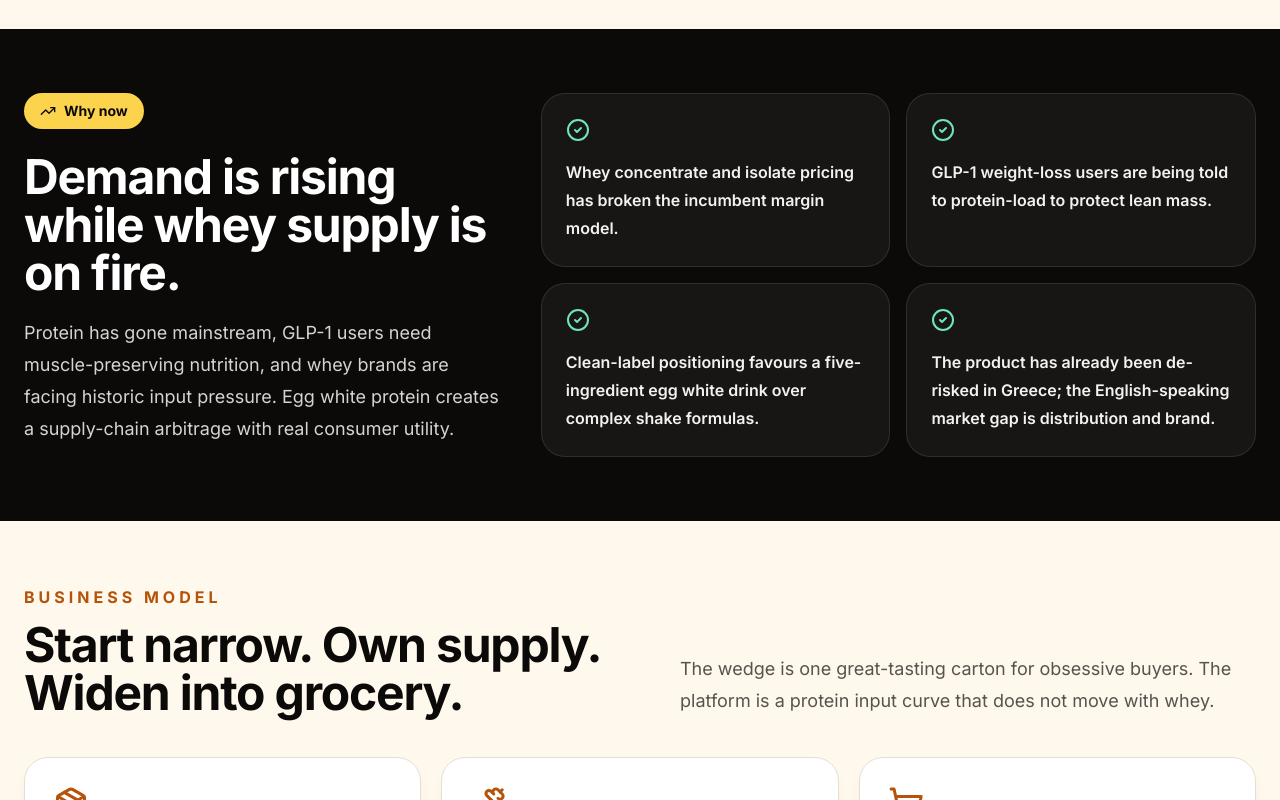
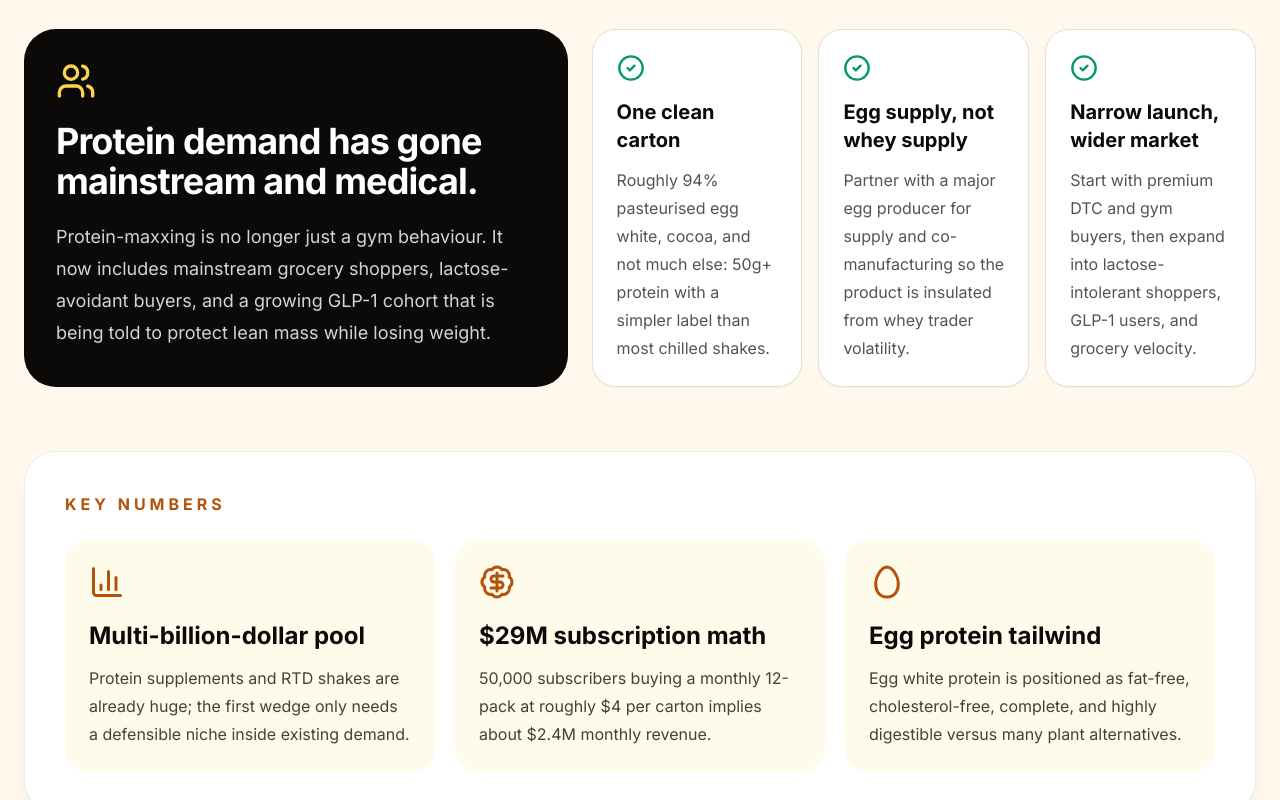
Before and after one commit to march-dave/react-next-anycase, a Next.js app: page /egg-white-protein-drinks in a window 1280 px wide. Shown: the part 1040-1840 px from the top of the page. Built offline with nearby package versions, Linux system fonts and the light colour scheme.

Commit message:
Expand egg white protein drinks page

```diff
--- a/pages/egg-white-protein-drinks.js
+++ b/pages/egg-white-protein-drinks.js
@@ -2,8 +2,11 @@ import Head from 'next/head'
 import {
   AlertTriangle,
   ArrowRight,
+  BadgeDollarSign,
+  BarChart3,
   CheckCircle2,
   Dumbbell,
+  Egg,
   Flame,
   PackageCheck,
   ShieldCheck,
@@ -11,6 +14,7 @@ import {
   Sparkles,
   Target,
   TrendingUp,
+  Users,
 } from 'lucide-react'
 
 const stats = [
@@ -18,6 +22,39 @@ const stats = [
   { value: '2.5g', label: 'carbs target', detail: 'Macro-efficient enough for protein-maxxers and GLP-1 users.' },
   { value: '$4.20', label: 'Greek benchmark', detail: 'A proven shelf price for the product this concept geo-arbitrages.' },
   { value: '70%', label: 'US adults chasing protein', detail: 'A mainstream demand wave layered on top of fitness buyers.' },
+]
+
+const solutionPillars = [
+  {
+    title: 'One clean carton',
+    body: 'Roughly 94% pasteurised egg white, cocoa, and not much else: 50g+ protein with a simpler label than most chilled shakes.',
+  },
+  {
+    title: 'Egg supply, not whey supply',
+    body: 'Partner with a major egg producer for supply and co-manufacturing so the product is insulated from whey trader volatility.',
+  },
+  {
+    title: 'Narrow launch, wider market',
+    body: 'Start with premium DTC and gym buyers, then expand into lactose-intolerant shoppers, GLP-1 users, and grocery velocity.',
+  },
+]
+
+const marketNumbers = [
+  {
+    title: 'Multi-billion-dollar pool',
+    body: 'Protein supplements and RTD shakes are already huge; the first wedge only needs a defensible niche inside existing demand.',
+    icon: BarChart3,
+  },
+  {
+    title: '$29M subscription math',
+    body: '50,000 subscribers buying a monthly 12-pack at roughly $4 per carton implies about $2.4M monthly revenue.',
+    icon: BadgeDollarSign,
+  },
+  {
+    title: 'Egg protein tailwind',
+    body: 'Egg white protein is positioned as fat-free, cholesterol-free, complete, and highly digestible versus many plant alternatives.',
+    icon: Egg,
+  },
 ]
 
 const modelCards = [
@@ -45,11 +82,19 @@ const whyNow = [
   'The product has already been de-risked in Greece; the English-speaking market gap is distribution and brand.',
 ]
 
+const competitors = [
+  { name: 'Whey RTD incumbents', note: 'Premier Protein and Fairlife-style brands have scale, but their margin stack is exposed when whey inputs spike.' },
+  { name: 'Plant-based RTDs', note: 'Pea, soy, and oat formats avoid whey, but still fight taste and amino-acid perception versus complete egg white protein.' },
+  { name: 'Egg producers', note: 'The biggest copy risk is a scaled egg company deciding to ship a mainstream RTD before a startup owns the slot.' },
+  { name: 'Egg white powder tubs', note: 'Existing powders serve bakers and hardcore lifters, not the mainstream grab-and-go chilled drink occasion.' },
+]
+
 const risks = [
   'Taste and texture must beat the eggy, chalky reputation of older egg protein formats.',
   'Avian flu can still shock egg supply, so contracts and redundancy matter.',
   'Large whey RTD brands or egg producers can copy once the wedge is visible.',
   'Egg allergen labelling, pasteurisation, and cold-chain compliance add operational complexity.',
+  'If new whey capacity normalises prices, the brand must stand on taste and utility rather than arbitrage alone.',
 ]
 
 const launchSteps = [
@@ -77,8 +122,9 @@ export default function EggWhiteProteinDrinks() {
             Egg White Protein Drinks
           </a>
           <nav className="hidden items-center gap-7 text-sm font-semibold text-stone-700 md:flex">
+            <a href="#problem" className="hover:text-stone-950">Problem</a>
+            <a href="#market" className="hover:text-stone-950">Numbers</a>
             <a href="#why-now" className="hover:text-stone-950">Why now</a>
-            <a href="#model" className="hover:text-stone-950">Model</a>
             <a href="#launch" className="hover:text-stone-950">Launch</a>
             <a href="#risks" className="hover:text-stone-950">Risks</a>
           </nav>
@@ -111,7 +157,7 @@ export default function EggWhiteProteinDrinks() {
             </div>
 
             <div className="relative z-10 mx-auto w-full max-w-md">
-              <div className="rounded-[2.5rem] border-4 border-stone-950 bg-white p-6 shadow-2xl shadow-amber-900/20 rotate-2">
+              <div className="rotate-2 rounded-[2.5rem] border-4 border-stone-950 bg-white p-6 shadow-2xl shadow-amber-900/20">
                 <div className="rounded-[2rem] bg-gradient-to-br from-amber-100 via-white to-stone-100 p-6">
                   <div className="flex items-center justify-between">
                     <span className="rounded-full bg-stone-950 px-3 py-1 text-xs font-black uppercase tracking-[0.2em] text-white">Chocolate</span>
@@ -144,6 +190,43 @@ export default function EggWhiteProteinDrinks() {
                 <p className="mt-2 text-sm leading-6 text-stone-600">{stat.detail}</p>
               </article>
             ))}
+          </div>
+        </section>
+
+        <section id="problem" className="mx-auto max-w-7xl px-6 pb-16">
+          <div className="grid gap-6 lg:grid-cols-[0.9fr_1.1fr]">
+            <div className="rounded-[2rem] bg-stone-950 p-8 text-white">
+              <Users className="h-10 w-10 text-amber-300" />
+              <h2 className="mt-5 text-4xl font-black tracking-tight">Protein demand has gone mainstream and medical.</h2>
+              <p className="mt-5 text-lg leading-8 text-stone-300">
+                Protein-maxxing is no longer just a gym behaviour. It now includes mainstream grocery shoppers, lactose-avoidant buyers,
+                and a growing GLP-1 cohort that is being told to protect lean mass while losing weight.
+              </p>
+            </div>
+            <div className="grid gap-4 sm:grid-cols-3">
+              {solutionPillars.map((pillar) => (
+                <article key={pillar.title} className="rounded-3xl border border-stone-200 bg-white p-6 shadow-sm">
+                  <CheckCircle2 className="h-7 w-7 text-emerald-600" />
+                  <h3 className="mt-4 text-xl font-black">{pillar.title}</h3>
+                  <p className="mt-3 leading-7 text-stone-600">{pillar.body}</p>
+                </article>
+              ))}
+            </div>
+          </div>
+        </section>
+
+        <section id="market" className="mx-auto max-w-7xl px-6 pb-16">
+          <div className="rounded-[2rem] border border-amber-900/10 bg-white p-6 shadow-xl shadow-amber-900/5 md:p-10">
+            <p className="font-black uppercase tracking-[0.25em] text-amber-700">Key numbers</p>
+            <div className="mt-6 grid gap-5 md:grid-cols-3">
+              {marketNumbers.map((item) => (
+                <article key={item.title} className="rounded-3xl bg-amber-50 p-6">
+                  <item.icon className="h-9 w-9 text-amber-700" />
+                  <h3 className="mt-5 text-2xl font-black">{item.title}</h3>
+                  <p className="mt-3 leading-7 text-stone-700">{item.body}</p>
+                </article>
+              ))}
+            </div>
           </div>
         </section>
 
@@ -181,6 +264,21 @@ export default function EggWhiteProteinDrinks() {
                 <p className="mt-3 leading-7 text-stone-600">{card.body}</p>
               </article>
             ))}
+          </div>
+        </section>
+
+        <section className="mx-auto max-w-7xl px-6 pb-16">
+          <div className="rounded-[2rem] bg-white p-6 shadow-xl shadow-amber-900/5 md:p-10">
+            <p className="font-black uppercase tracking-[0.25em] text-amber-700">Competition</p>
+            <h2 className="mt-3 max-w-3xl text-4xl font-black tracking-tight">The category leader slot is still empty.</h2>
+            <div className="mt-8 grid gap-4 md:grid-cols-2">
+              {competitors.map((competitor) => (
+                <article key={competitor.name} className="rounded-3xl border border-stone-200 p-6">
+                  <h3 className="text-xl font-black">{competitor.name}</h3>
+                  <p className="mt-3 leading-7 text-stone-600">{competitor.note}</p>
+                </article>
+              ))}
+            </div>
           </div>
         </section>
 
```
